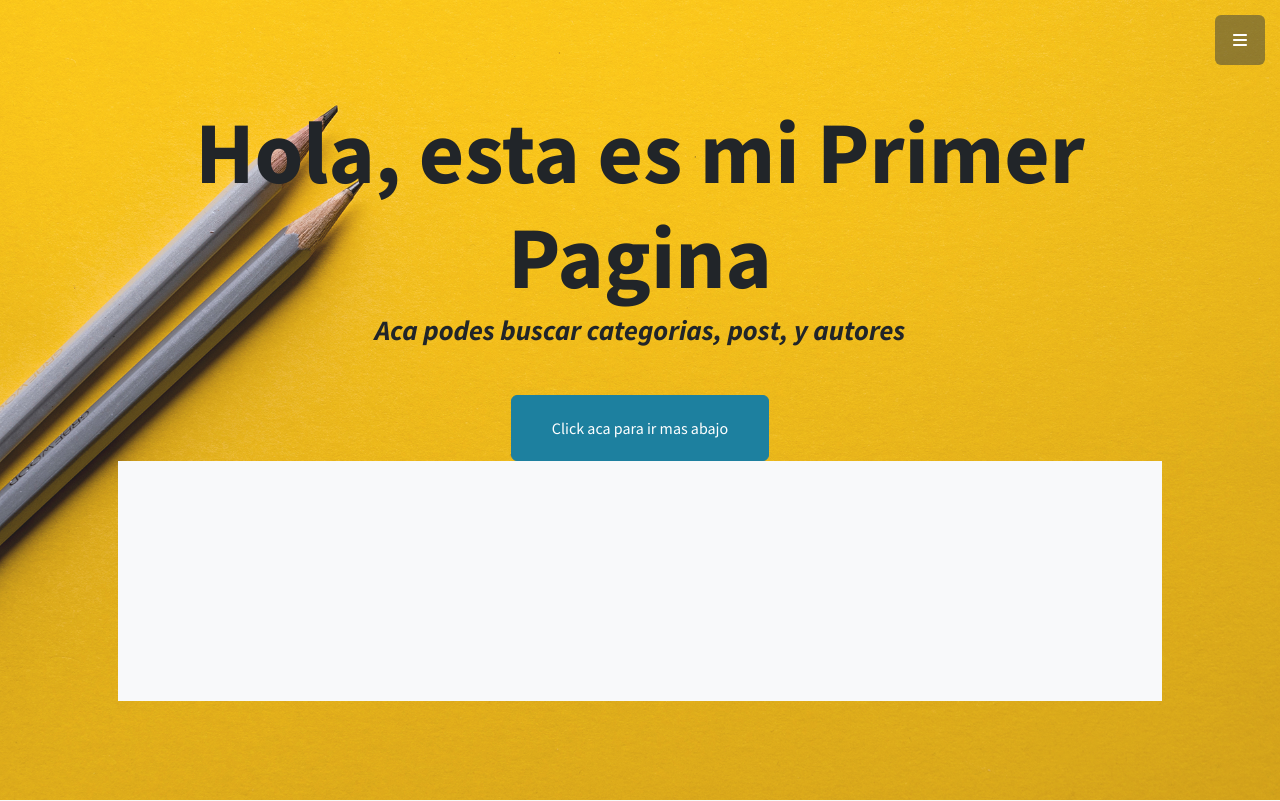
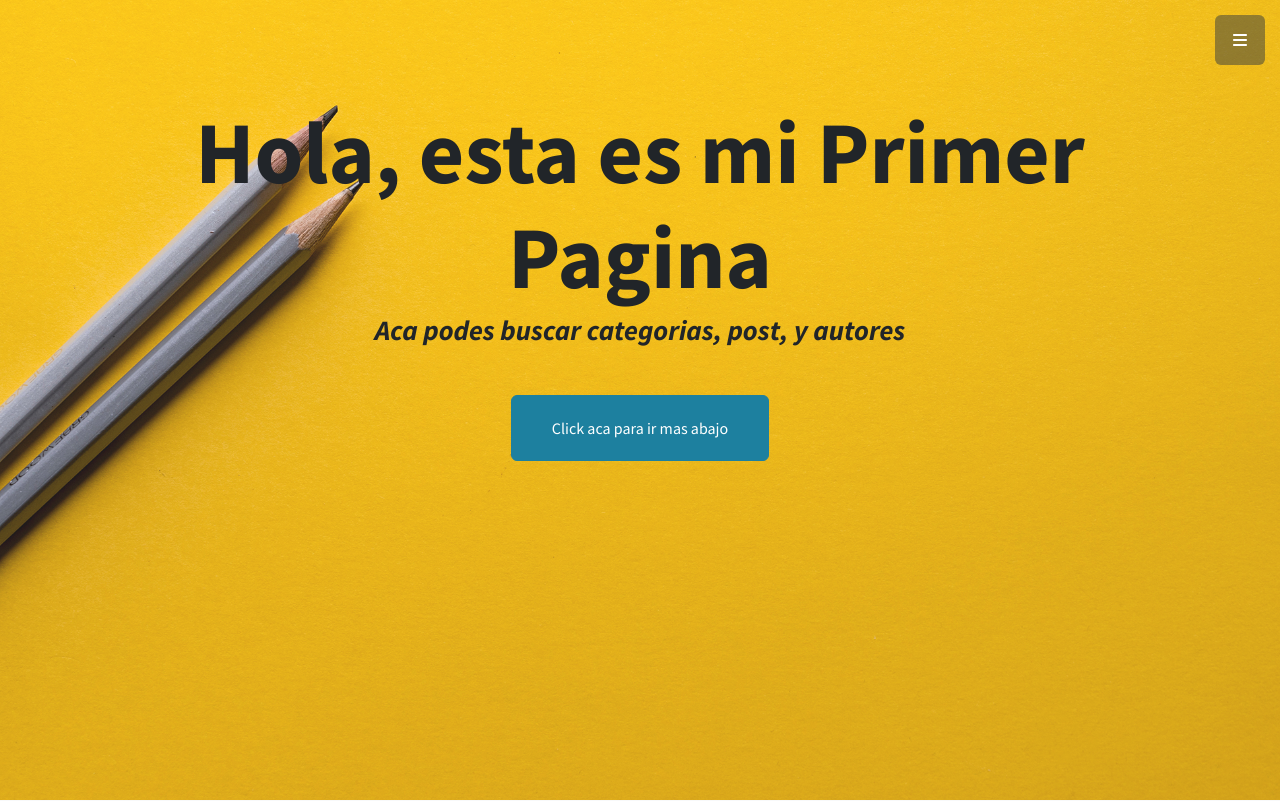
Before and after one commit to Valen06GG/ProyectoPagina, a Django app: page /PaginaBlog/ in a window 1280 px wide. Shown: the top 801 px of the page. Run offline with Django 5.2, Linux system fonts and the light colour scheme; some libraries are stand-ins or nearby versions.

Commit message:
PrimeraPagina

```diff
--- a/PaginaBlog/templates/PaginaBlog/index.html
+++ b/PaginaBlog/templates/PaginaBlog/index.html
@@ -38,11 +38,11 @@
                 <h1 class="mb-1">Hola, esta es mi Primer Pagina</h1>
                 <h3 class="mb-5"><em>Aca podes buscar categorias, post, y autores</em></h3>
                 <a class="btn btn-primary btn-xl" href="#about">Click aca para ir mas abajo</a>
-                <section class="content-section bg-light" id="contenido">
-        <div class="container px-4 px-lg-5 text-center">
-        {% block contenido %}{% endblock %}
-        </div>
-        </section>
+                <section class="content-section background" id="contenido">
+                <div class="container px-4 px-lg-5 text-center">
+                {% block contenido %}{% endblock %}
+                </div>
+                </section>
             </div>
         </header>
         <!-- About-->
```
